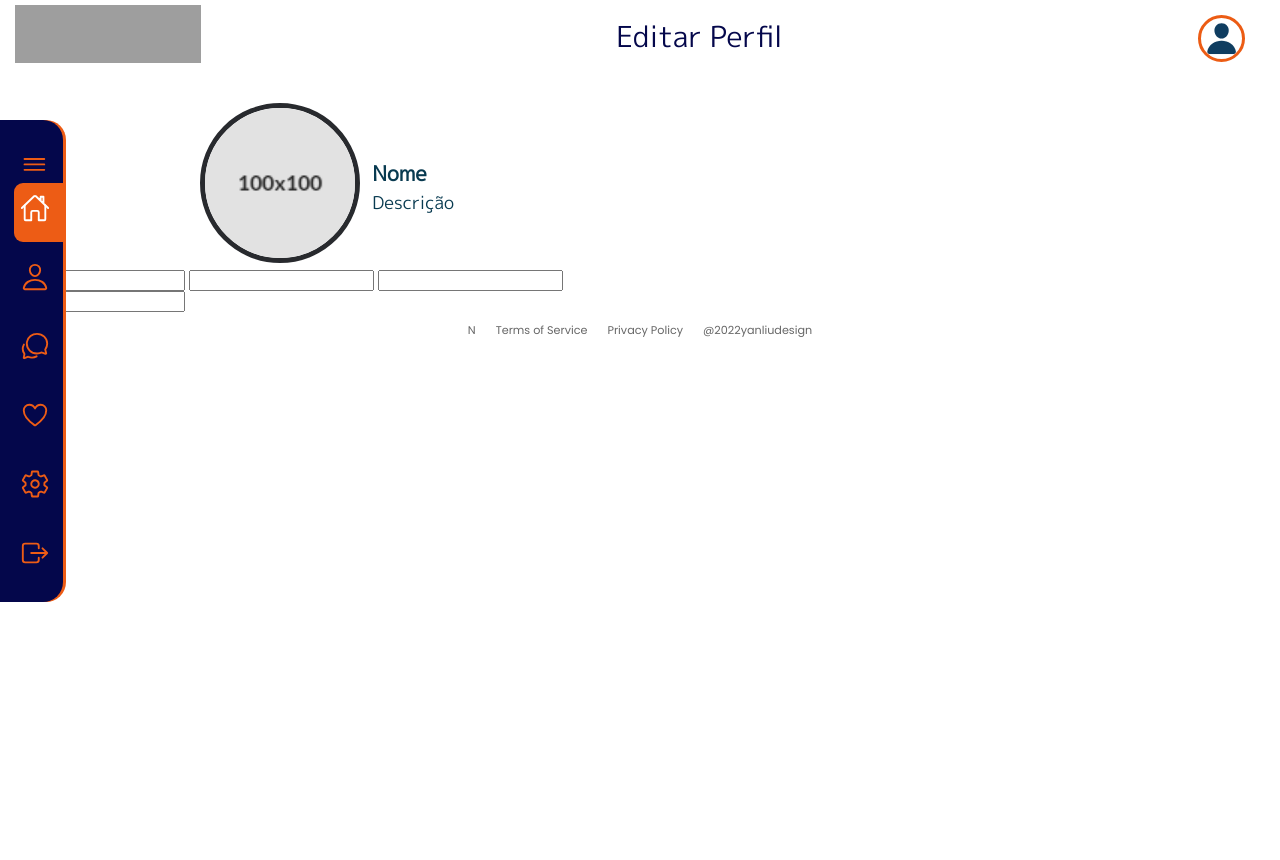
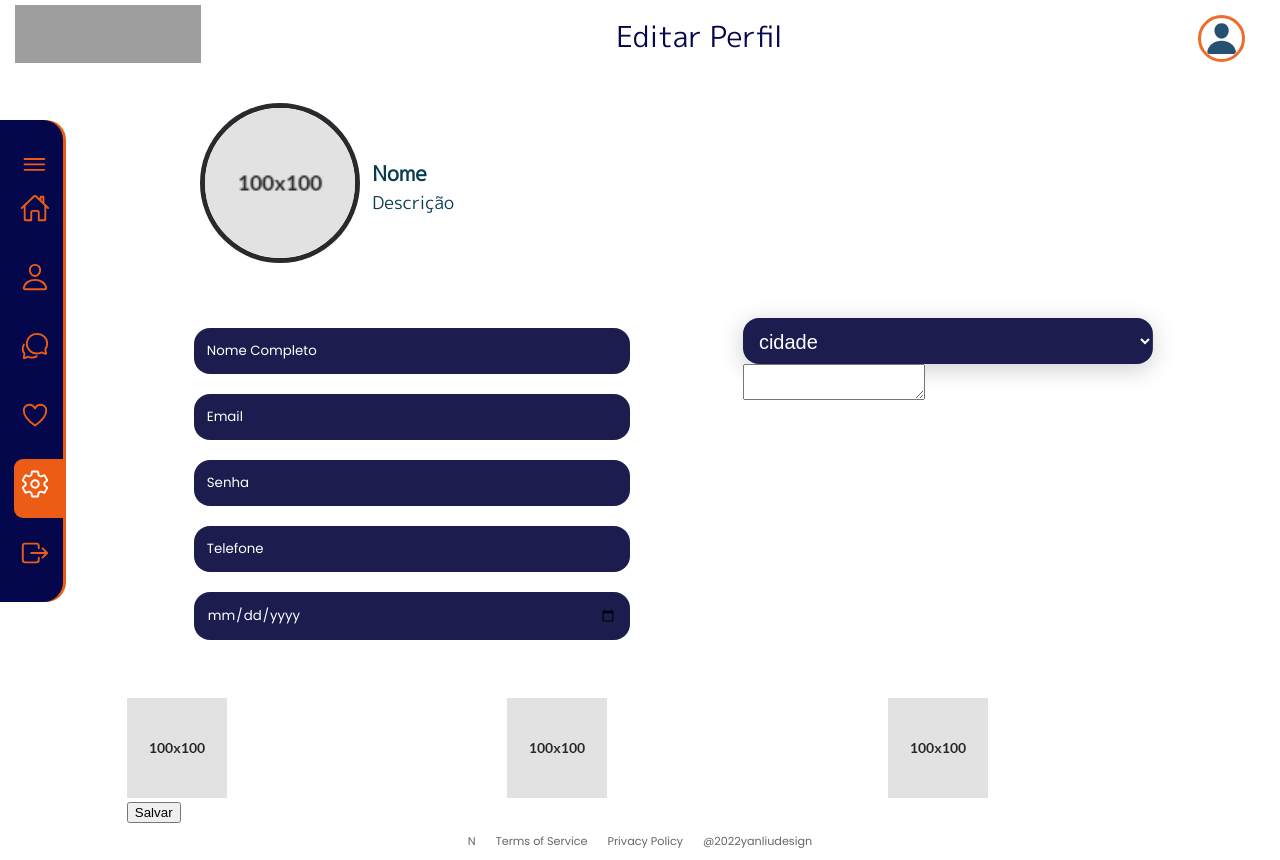
Before and after one commit to Gineris/siteatualizado, a PHP site: page /html/EditarPerfil.html in a window 1280 px wide. Before the commit the page ends 602 px from the top, so only its background shows below. Run offline with PHP 8.4, Linux system fonts and the light colour scheme; some web fonts are replaced; grey boxes are pictures that could not be loaded.

Commit message:
fazendo estilização do input

```diff
--- a/site.atualizado/css/styleEditarPerfil.css
+++ b/site.atualizado/css/styleEditarPerfil.css
@@ -131,9 +131,31 @@ ul li.itemMenu a .icon > ion-icon{
 .txtPerfil{
     margin-left: 5%;
 }
+.txtMargin{
+    margin-left: 10%;
+}
 .topoPerfil{
     font: 400 1.1rem "M PLUS 1p", sans-serif ;
     color: #083A50;
+}
+.coluna1{
+    margin-left: 15%;
+}
+
+.EstiloInputs input{
+    width: 410px;
+    margin: 10px 0px;
+    padding: 13px;
+    border-radius: 16px;
+    border: #050739;
+    color: #FFF;
+    background-color: #1c1d4e;
+    outline: none;
+    font-family: "Poppins", sans-serif;
+}
+
+.EstiloInputs input::placeholder{
+    color: #FFF;
 }
 footer{
     background-color: #FFF;
@@ -144,3 +166,46 @@ footer{
 footer p{
     padding: 0px 10px 0px 10px;
 }
+
+
+.box select {
+    background-color: #1c1d4e;
+    color: white;
+    padding: 12px;
+    width: 410px;
+    height: 46px;
+    border: none;
+    font-size: 20px;
+    box-shadow: 0 5px 25px rgba(0, 0, 0, 0.2);
+    -webkit-appearance: button;
+    appearance: button;
+    outline: none;
+    border-radius: 16px;
+
+  }
+
+  .box::before {
+    content: "\f13a";
+    font-family: FontAwesome;
+    position: absolute;
+    top: 0;
+    right: 0;
+    width: 10%;
+    height: 100%;
+    text-align: center;
+    font-size: 28px;
+    line-height: 45px;
+    color: rgba(255, 255, 255, 0.5);
+    background-color: rgba(255, 255, 255, 0.1);
+    pointer-events: none;
+
+  }
+
+  .box:hover::before {
+    color: rgba(255, 255, 255, 0.6);
+    background-color: rgba(255, 255, 255, 0.2);
+  }
+
+  .box select option {
+    padding: 30px;
+  }
--- a/site.atualizado/html/EditarPerfil.html
+++ b/site.atualizado/html/EditarPerfil.html
@@ -29,7 +29,7 @@
             </div>
 
             <ul>
-                <li class="itemMenu ativo">
+                <li class="itemMenu">
                     <a href="#">
                         <span class="icon"><ion-icon name="home-outline"></ion-icon></span>
                         <span class="txtLink">Inicio</span>
@@ -53,7 +53,7 @@
                         <span class="txtLink">Favoritos</span>
                     </a>
                 </li>
-                <li class="itemMenu">
+                <li class="itemMenu ativo">
                     <a href="#">
                         <span class="icon"><ion-icon name="settings-outline"></ion-icon></span>
                         <span class="txtLink">Configurações</span>
@@ -70,9 +70,11 @@
 
         </nav>
 
-        <div class="row me-0 topoPerfil">
+        <form action="" method="post">
+
+                <div class="row me-0 mb-5 topoPerfil">
                     <div class="col-1 sucess imgPerfil" >
-                <img src="../img/images=100x100.png" alt="#">
+                        <img src="../img/images100x100.png" alt="Foto de perfil">
                 </div>
                 <div class="col txtPerfil d-flex flex-column justify-content-center">
                     <h3 >Nome</h3>
@@ -80,15 +82,50 @@
                 </div>
             </div>
 
+            <div class="row me-0 ">
+                <div class="col coluna1 ">
+                    <div class="EstiloInputs">
+                        <input type="text" name="" id="" placeholder="Nome Completo">
+                    </div>
+                    <div class="EstiloInputs">
+                        <input type="email" name="" id="" placeholder="Email">
+                    </div class="EstiloInputs">
+                    <div class="EstiloInputs">
+                        <input type="password" name="" id="Senha" placeholder="Senha">
+                    </div>
+                    <div class="EstiloInputs">
+                        <input type="tel" name="" id="Telefone" placeholder="Telefone">
+                    </div>
+                    <div class="EstiloInputs mb-5">
+                        <input type="date" name="" id="">
+                    </div>
+                </div>
+                <div class="col">
+                    <div class="box">
+                        <select name="" id="" >
+                            <option value="" >cidade</option>
+                            <option value="">cidade</option>
+                            <option value="">cidade</option>
+                        </select>
+                    </div>
+                    <div>
+                        <textarea name="" id=""></textarea>
+                    </div>
+                </div>
+
+                <div class="rol d-flex me-0 ">
+                    <div class="col txtMargin "><img src="../img/images100x100.png" alt="Fotos do serviço"></div>
+                    <div class="col"><img src="../img/images100x100.png" alt="Fotos do serviço"></div>
+                    <div class="col"><img src="../img/images100x100.png" alt="Fotos do serviço"></div>
+                </div>
+
                 <div class="row">
-            <div class="col">
-                <input type="text" name="" id="" placeholder="">
-                <input type="email" name="" id="" placeholder="">
-                <input type="password" name="" id="">
-                <input type="tel" name="" id="">
+                    <div class="col txtMargin ">
+                        <input type="submit" value="Salvar">
                     </div>
-            <div class="col"></div>
                 </div>
+            </div>
+        </form>
 
     </main>
 
```
Also changed, not shown: site.atualizado/img/images100x100.png (renamed from site.atualizado/img/images=100x100.png). Lines whose indentation alone changed are shown as unchanged.
